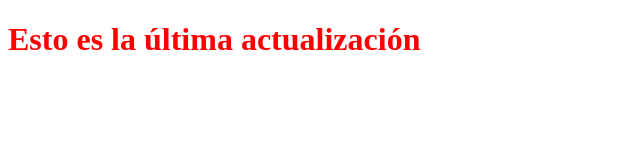
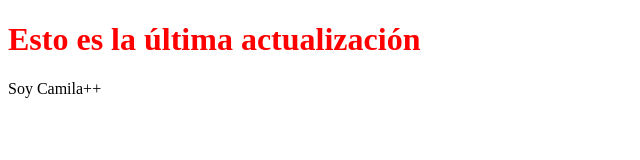
Before and after one commit to cpizarroi/test-html, a plain HTML site: page index.html in a window 1280 px wide. Shown: the whole page, without its empty margins (0-640 px from the left). Drawn offline with Linux system fonts and the light colour scheme.

Commit message:
Update index.html

```diff
--- a/index.html
+++ b/index.html
@@ -9,6 +9,7 @@
 <body>
 
     <h1>Esto es la última actualización</h1>
+    <p>Soy Camila++</p>
 
 </body>
 </html>
```
